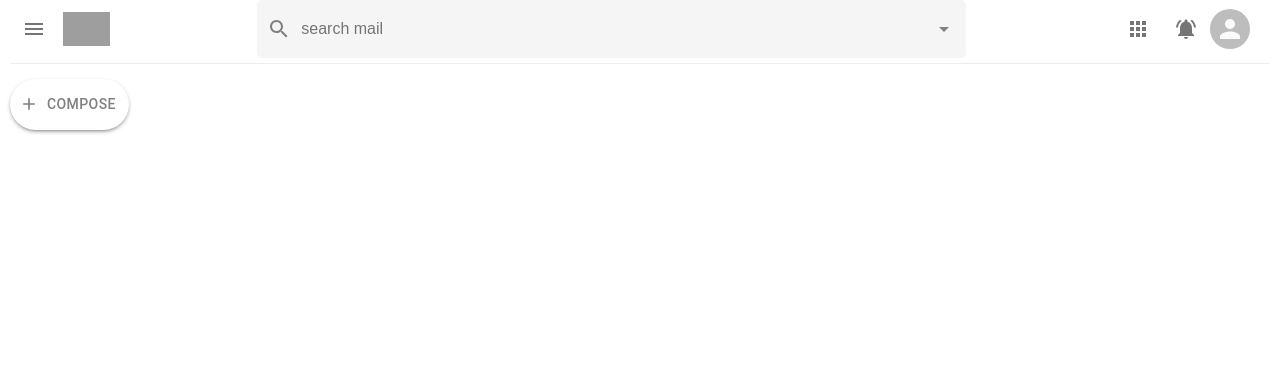
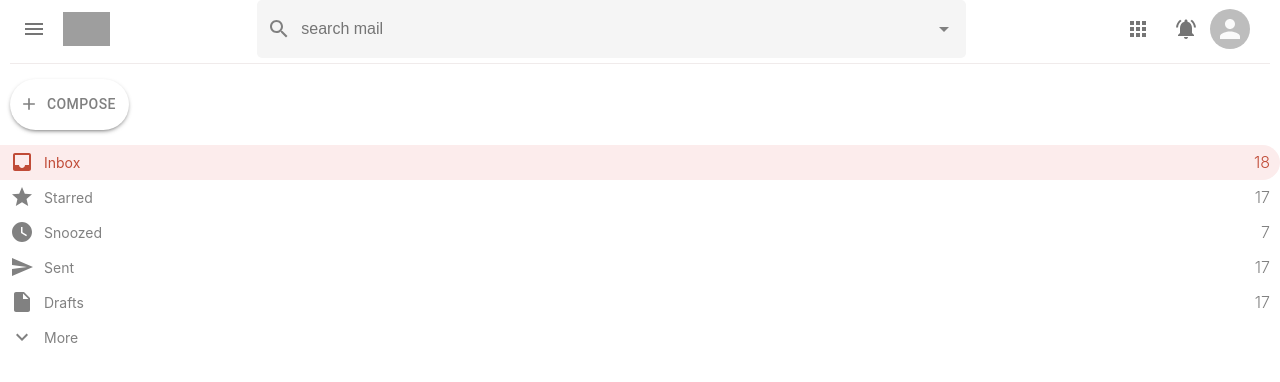
Before and after one commit to SammedSankonatti/gmail-frontend, a React (Create React App) app: page / in a window 1280 px wide. Shown: the top 382 px of the page. Built offline with nearby package versions, Linux system fonts and the light colour scheme; grey boxes are pictures that could not be loaded.

Commit message:
Side bar is completed now

```diff
--- a/src/Sidebar.js
+++ b/src/Sidebar.js
@@ -3,11 +3,25 @@ import './Sidebar.css';
 
 import AddIcon from '@material-ui/icons/Add';
 import { Button } from '@material-ui/core';
+import SidebarOption from './SidebarOption';
+import InboxIcon from '@material-ui/icons/Inbox';
+import StarIcon from '@material-ui/icons/Star';
+import WatchLaterSharpIcon from '@material-ui/icons/WatchLaterSharp';
+import SendSharpIcon from '@material-ui/icons/SendSharp';
+import InsertDriveFileIcon from '@material-ui/icons/InsertDriveFile';
+import KeyboardArrowDownIcon from '@material-ui/icons/KeyboardArrowDown';
 
 function Sidebar() {
     return (
         <div className="sidebar">
             <Button startIcon={<AddIcon fontSize="large" />} className="sidebar__compose" > Compose </Button>
+            <SidebarOption Icon={ InboxIcon} title="Inbox" number={18} selected={true} />
+            <SidebarOption Icon={ StarIcon} title="Starred" number={17} />
+            <SidebarOption Icon={ WatchLaterSharpIcon} title="Snoozed" number={7} />
+            <SidebarOption Icon={ SendSharpIcon} title="Sent" number={17} />
+            <SidebarOption Icon={ InsertDriveFileIcon} title="Drafts" number={17} />
+            <SidebarOption Icon={ KeyboardArrowDownIcon} title="More" />
+
         </div>
     )
 }
--- /dev/null
+++ b/src/SidebarOption.css
@@ -0,0 +1,45 @@
+.sidebarOption{
+    display: flex;
+    align-items: center;
+    height: 35px;
+    padding: 0 10px;
+    border-top-right-radius: 20px;
+    border-bottom-right-radius: 20px;
+    /* background-color: gray; */
+    cursor: pointer;
+    color: #818181;
+}
+
+.sidebarOption > ,MuiSvgIcon-root{
+    padding: 5px;
+}
+
+.sidebarOption >h3{
+    flex: 1;
+    margin-left: 10px;
+    font-size: 14px;
+    font-weight: 400;
+}
+
+.sidebarOption >p{
+    /* display: none; */
+    font-weight: 300;
+}
+
+.sidebarOption__active{
+    background-color: #fcecec;
+    color: #c04b37;
+}
+
+.sidebarOption :hover > p{
+    display: inline;
+}
+
+.sidebarOption:hover,
+.sidebarOption:hover >p,
+.sidebarOption:hover>h3{
+    background-color: #fcecec;
+    color: #c04b37;
+    /* font-size: medium; */
+    /* font-weight: 800 !important; */
+}
--- /dev/null
+++ b/src/SidebarOption.js
@@ -0,0 +1,14 @@
+import React from 'react';
+import './SidebarOption.css';
+
+function SidebarOption({title, number,Icon, selected  }) {
+    return (
+        <div className={`sidebarOption ${selected && "sidebarOption__active"}`}>
+            <Icon />
+            <h3>{title}</h3>
+            <p> {number} </p>
+        </div>
+    )
+}
+
+export default SidebarOption;
```
Also changed, not shown: 1 other file (tests, documents, lock files or other folders).
